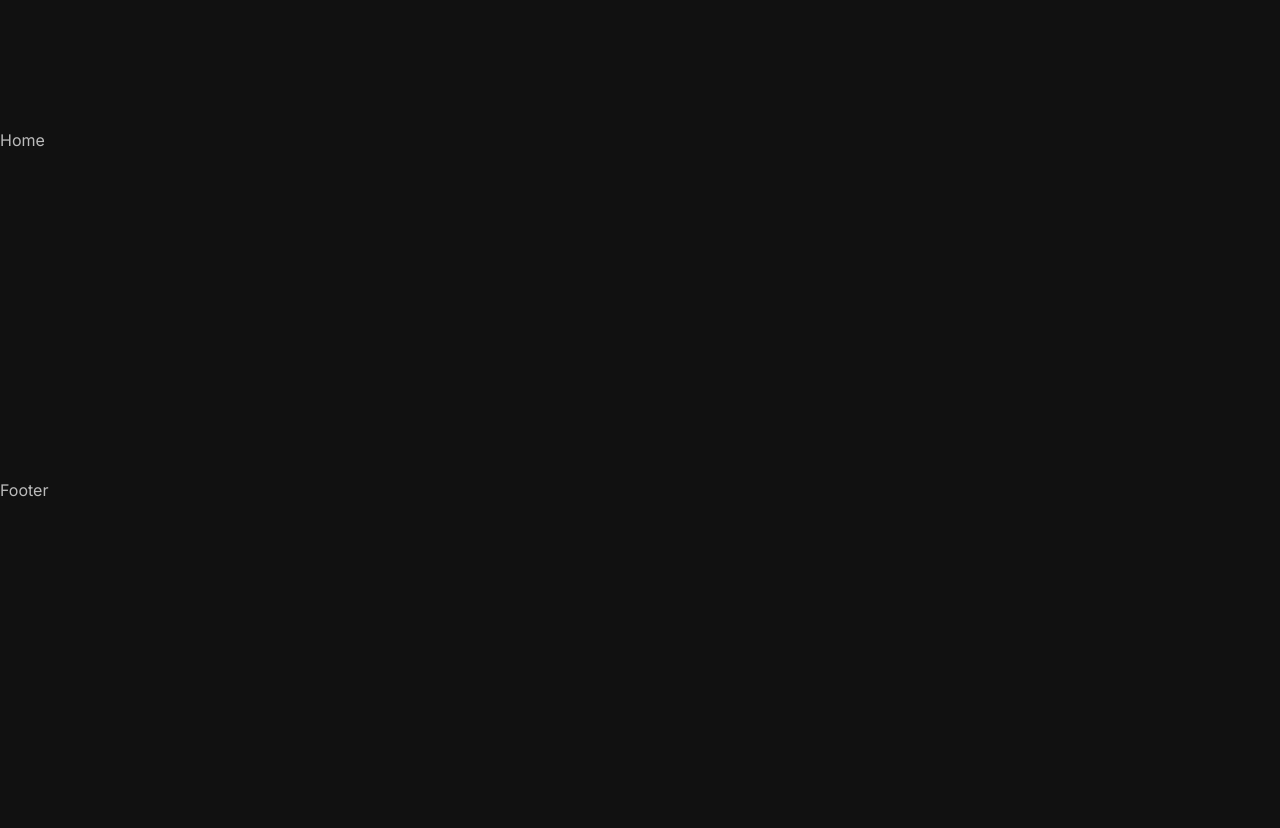
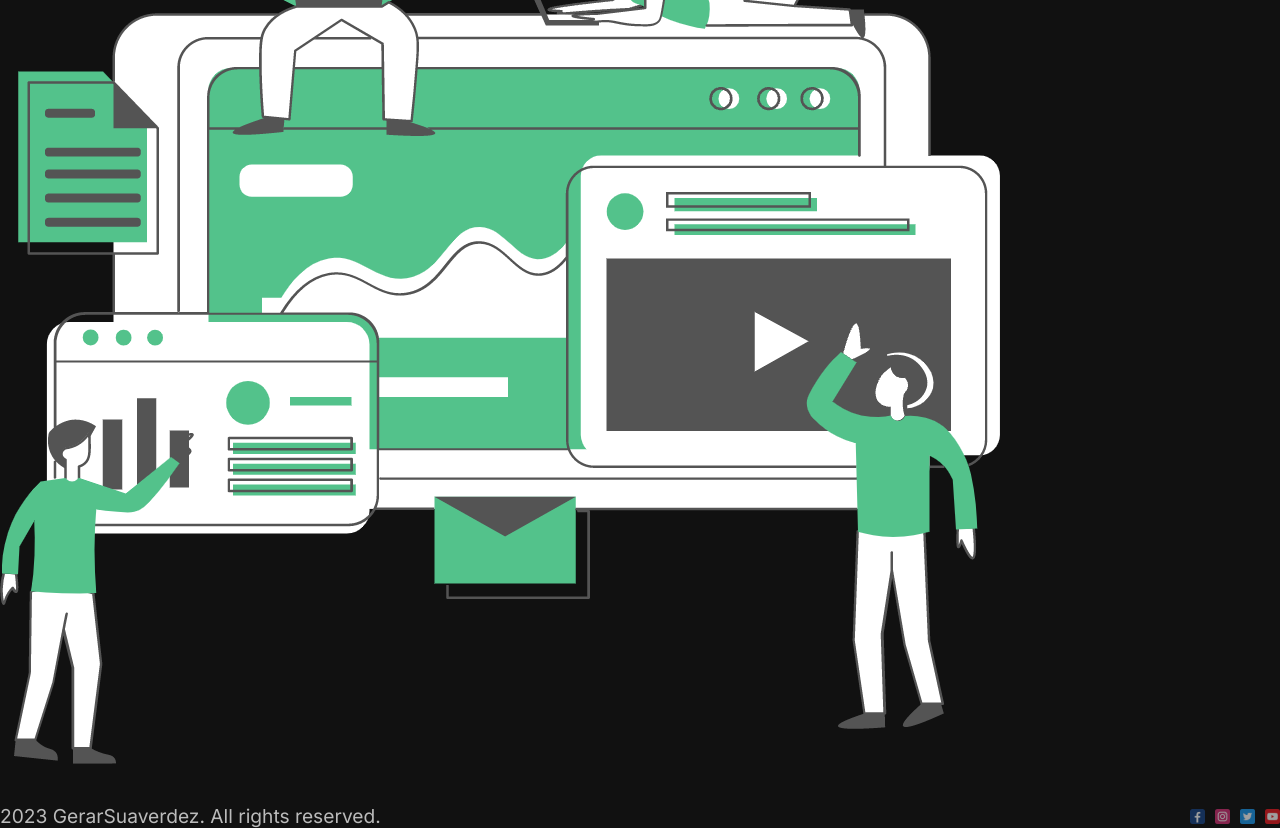
Before and after one commit to gerarjon/next-blogsite, a Next.js app: page / in a window 1280 px wide. Shown: the part 300-1128 px from the top of the page. Before the commit the page ends 800 px from the top, so only its background shows below. Built offline with nearby package versions, Linux system fonts and the light colour scheme.

Commit message:
added icons to footer and placeholder image for hero on homepage

```diff
--- a/src/app/page.jsx
+++ b/src/app/page.jsx
@@ -1,10 +1,11 @@
 import Image from 'next/image'
 import styles from './page.module.css'
+import Hero from 'public/hero.png'
 
 export default function Home() {
   return (
     <div>
-      Home
+      <Image src={Hero} alt="" className={styles.img} />
     </div>
   )
 }
--- a/src/components/footer/Footer.jsx
+++ b/src/components/footer/Footer.jsx
@@ -1,9 +1,20 @@
+import Image from 'next/image'
 import React from 'react'
 import styles from './footer.module.css'
 
 const Footer = () => {
   return (
-    <div className={styles.container}>Footer</div>
+    <div className={styles.container}>
+      <div>2023 GerarSuaverdez. All rights reserved.</div>
+      <div>
+        <div className={styles.social}>
+          <Image src="/1.png" width={15} height={15} className={styles.icon} alt="Gerar Suaverdez Facebook" />
+          <Image src="/2.png" width={15} height={15} className={styles.icon} alt="Gerar Suaverdez Instagram" />
+          <Image src="/3.png" width={15} height={15} className={styles.icon} alt="Gerar Suaverdez Twitter" />
+          <Image src="/4.png" width={15} height={15} className={styles.icon} alt="Gerar Suaverdez" />
+        </div>
+      </div>
+    </div>
   )
 }
 
--- a/src/components/footer/footer.module.css
+++ b/src/components/footer/footer.module.css
@@ -1,6 +1,18 @@
 .container {
   height: 50x;
   display: flex;
+  font-size: 1.2rem;
   align-items: center;
   justify-content: space-between;
 }
+
+.social {
+  display: flex;
+  align-items: center;
+  gap: 10px;
+}
+
+.icon {
+  cursor: pointer;
+  opacity: 0.6;
+}
```
